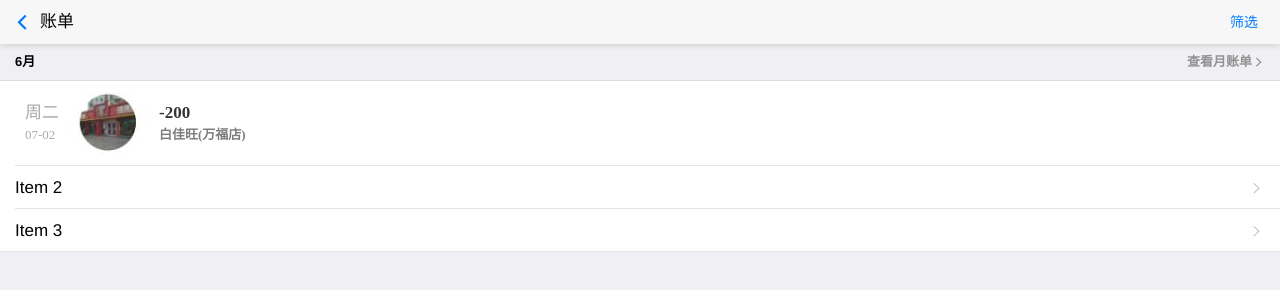
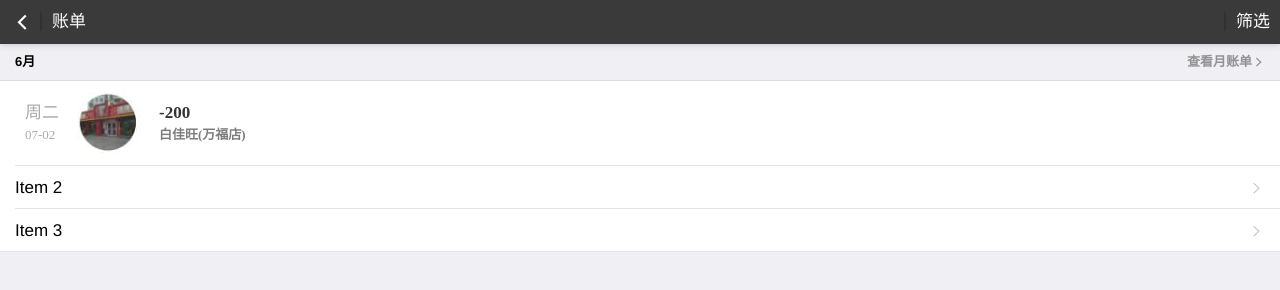
Before and after one commit to jsRuner/zhifubao, a plain HTML site: page index.html in a window 1280 px wide. Drawn offline with Linux system fonts and the light colour scheme.

Commit message:
制作了账单记录页面

```diff
--- a/index.html
+++ b/index.html
@@ -11,13 +11,35 @@
     </script>
 
     <style type="text/css">
+    	.order_header{
+    		background-color:rgb(58,58,58);
+    	}
+    	.order_back{
+    		color: white;
+    	}
     	#filter{
     		float: right;
     		border: 0px;
+    		color: white;
+    		line-height: 44px;
+
     	}
+    	#filter span{
+    		border-left:2px solid rgb(49,49,49) ;
+    		padding-left: 10px;
+    	}
+
     	.order_title{
     		text-align: left;
+
     	}
+
+    	.order_title span{
+    		border-left:2px solid rgb(49,49,49) ;
+    		color: white;
+    		padding-left: 10px;
+    	}
+
     	#month_group{
     		font-size: 13px;
     		font-family: "黑体";
@@ -87,10 +109,10 @@
 </head>
 <body>
 
-	<header class="mui-bar mui-bar-nav">
-	    <a class="mui-action-back mui-icon mui-icon-left-nav mui-pull-left"></a>
-	    <h1 class="mui-title order_title">账单</h1>
-	   	<button type="button" class="mui-btn mui-btn-blue mui-btn-outlined" id="filter">筛选</button>
+	<header class="mui-bar mui-bar-nav order_header">
+	    <a class="mui-action-back mui-icon mui-icon-left-nav mui-pull-left order_back"></a>
+	    <h1 class="mui-title order_title"><span>账单</span></h1>
+	   	<span id="filter"><span>筛选</span></span>
 	</header>
 
 	<span class="mui-content">
```
